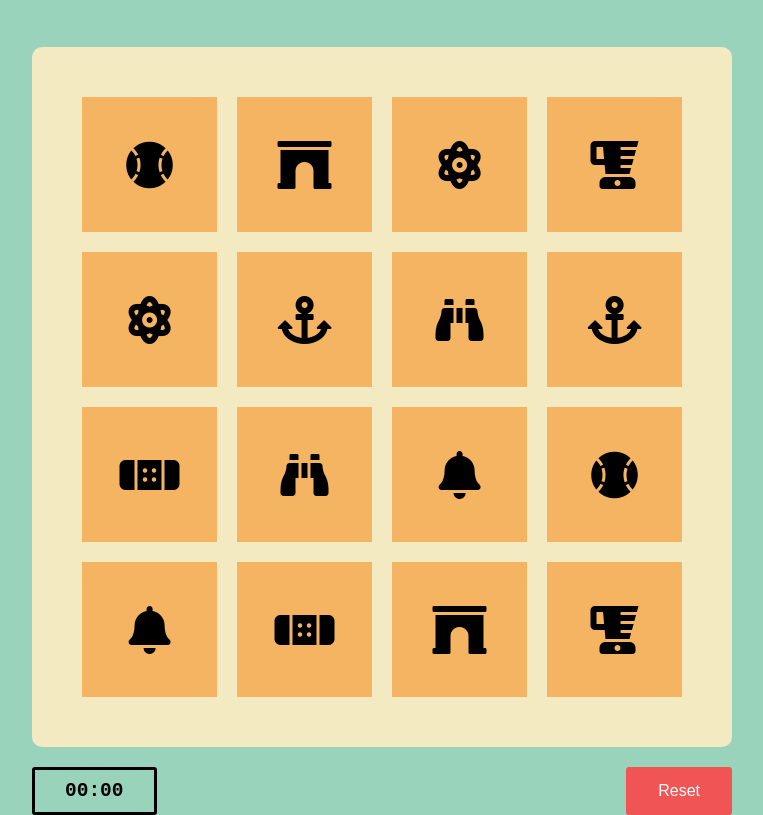
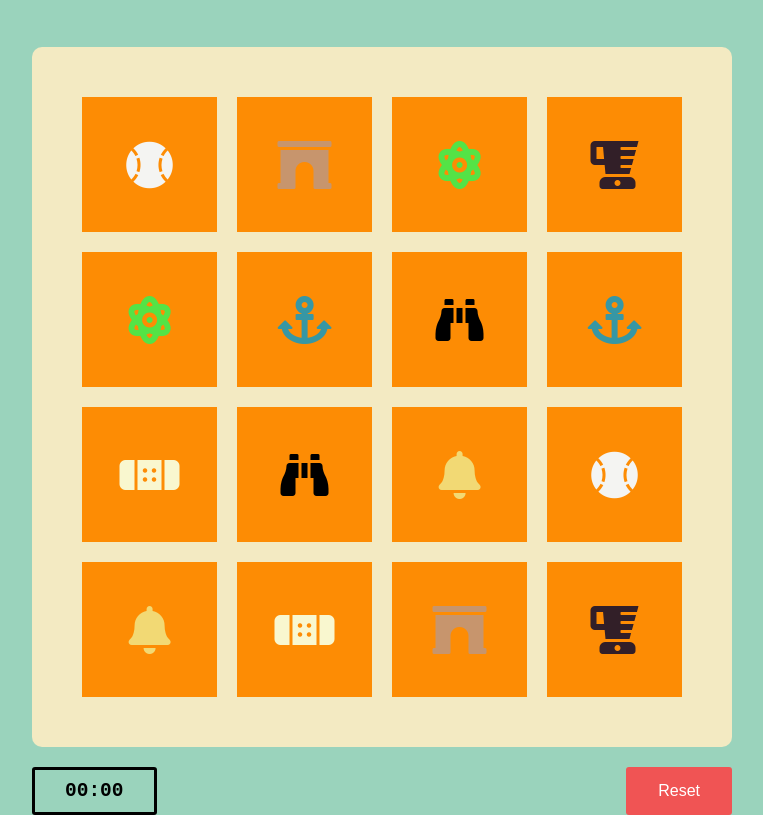
Before and after one commit to Jamzlor/JavascriptProjects, a plain HTML site: page js-memory-game/index.html in a window 1280 px wide. Shown: the part 83-898 px from the top of the page, without its empty margins (258-1021 px from the left). Drawn offline with Linux system fonts and the light colour scheme.

```diff
--- a/js-memory-game/app.js
+++ b/js-memory-game/app.js
@@ -50,7 +50,7 @@ cards.forEach(item => item.addEventListener('click', function(){
     setInterval(setTime, 1000);
 }))
 
+applyIcons();
 
 
-//timer
-applyIcons();
+//apply icons during reset will have to remove the icon class before adding another class to it.
--- a/js-memory-game/master.css
+++ b/js-memory-game/master.css
@@ -2,7 +2,7 @@
 :root {
     --background: #9ad3bc;
     --playAreaBackground: #f3eac2;
-    --square: #f5b461;
+    --square: #fd8c04;
     --reset: #f05454;
     --resetActive: #ff9a8c;
 }
@@ -88,5 +88,31 @@ button:active {
     margin: 0;
 }
 
+.fa-anchor{
+    color: #3797a4;
+}
 
+.fa-blender{
+    color: #321f28;
+}
+
+.fa-baseball-ball{
+    color: #f4f4f2;
+}
+
+.fa-atom{
+    color: #54e346;
+}
+
+.fa-archway{
+    color: #c7956d;
+}
+
+.fa-bell{
+    color: #f2d974;
+}
+
+.fa-band-aid{
+    color: #f9f7cf;
+}
 /* id */
```
